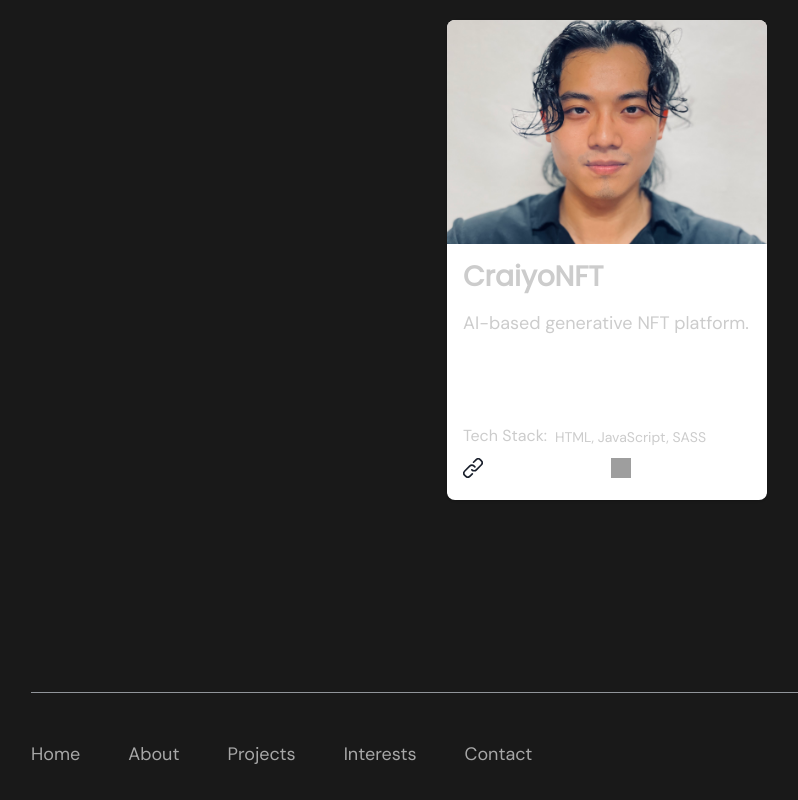
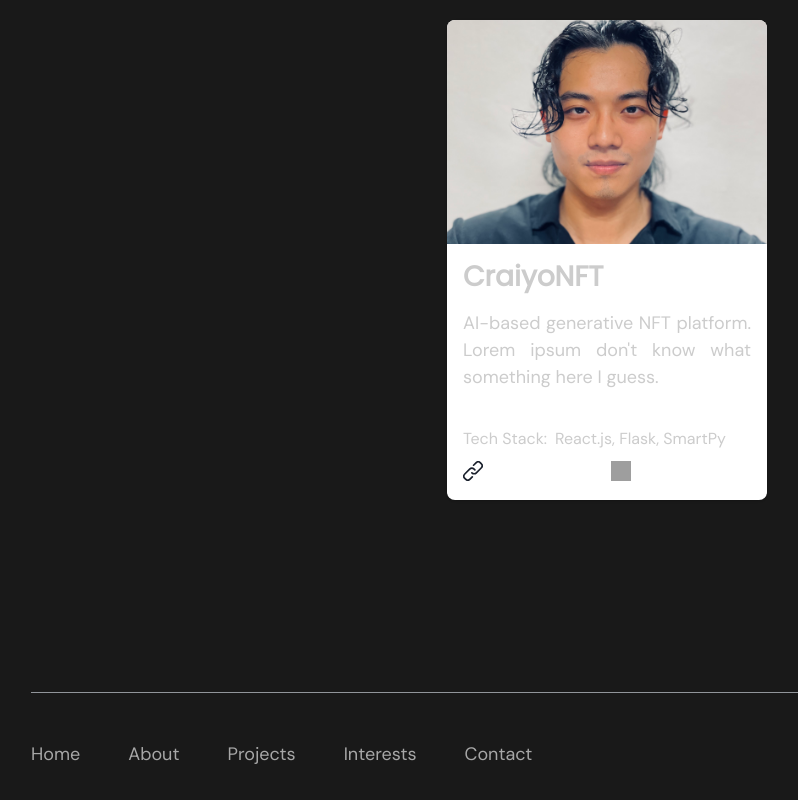
Before and after one commit to kevinchangjk/portfolio, a Next.js app: page / in a window 1280 px wide. Shown: the part 2047-2847 px from the top of the page, without its empty margins (33-831 px from the left). Built offline with nearby package versions, Linux system fonts and the light colour scheme; grey boxes are pictures that could not be loaded.

Commit message:
refactor: abstract out tech stack in projects

```diff
--- a/components/ProjectCard.tsx
+++ b/components/ProjectCard.tsx
@@ -15,7 +15,8 @@ import {
 } from "@chakra-ui/react";
 
 export default function ProjectCard({ projectData }: { projectData: Project }) {
-  const { title, description, imageUrl, sourceUrl, previewUrl } = projectData;
+  const { title, description, imageUrl, techStack, sourceUrl, previewUrl } =
+    projectData;
   return (
     <Card width="20rem" height="30rem" borderRadius="0.5rem">
       <Image
@@ -48,7 +49,7 @@ export default function ProjectCard({ projectData }: { projectData: Project }) {
         <VStack width="full" margin="0rem" padding="0rem">
           <HStack width="full" alignItems="end">
             <Text variant="techStack">Tech Stack: </Text>
-            <Text variant="tech">HTML, JavaScript, SASS</Text>
+            <Text variant="tech">{techStack}</Text>
           </HStack>
           <HStack width="full">
             <Box width="50%">
--- a/data/projects.json
+++ b/data/projects.json
@@ -2,8 +2,9 @@
   "projects": [
     {
       "title": "CraiyoNFT",
-      "description": "AI-based generative NFT platform.",
+      "description": "AI-based generative NFT platform. Lorem ipsum don't know what something here I guess.",
       "imageUrl": "/images/profile.jpg",
+      "techStack": "React.js, Flask, SmartPy",
       "sourceUrl": "https://github.com/VMP-SG/CraiyoNFT",
       "previewUrl": "https://craiyonft.vmpsg.xyz/"
     }
--- a/styles/theme.ts
+++ b/styles/theme.ts
@@ -35,6 +35,7 @@ const Text = defineStyleConfig({
       fontSize: "18px",
       fontWeight: "light",
       color: "gray.4",
+      textAlign: "justify",
     },
     cardFooter: {
       fontSize: "16px",
@@ -47,7 +48,7 @@ const Text = defineStyleConfig({
       color: "gray.4",
     },
     tech: {
-      fontSize: "14px",
+      fontSize: "16px",
       fontWeight: "light",
       color: "gray.4",
     },
```
